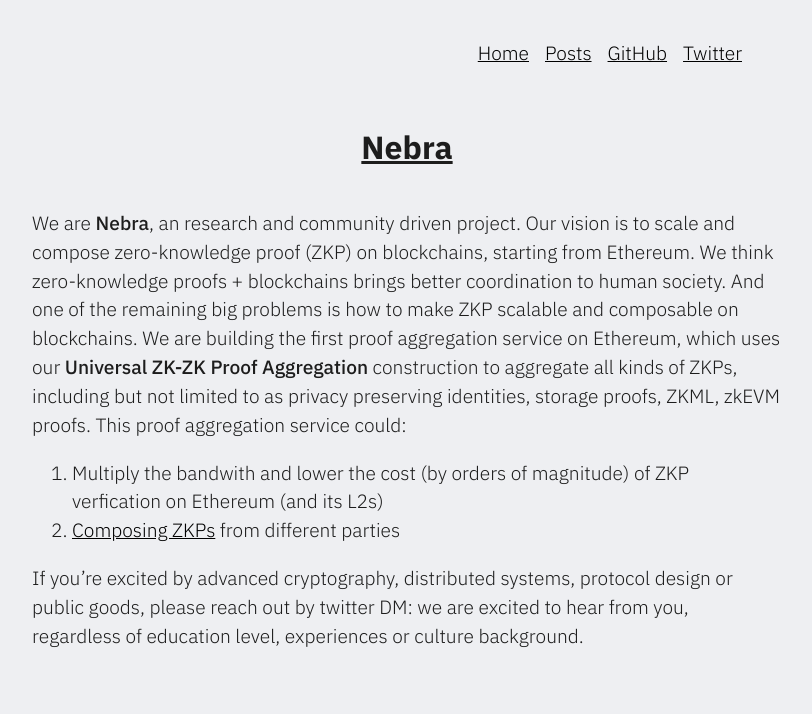
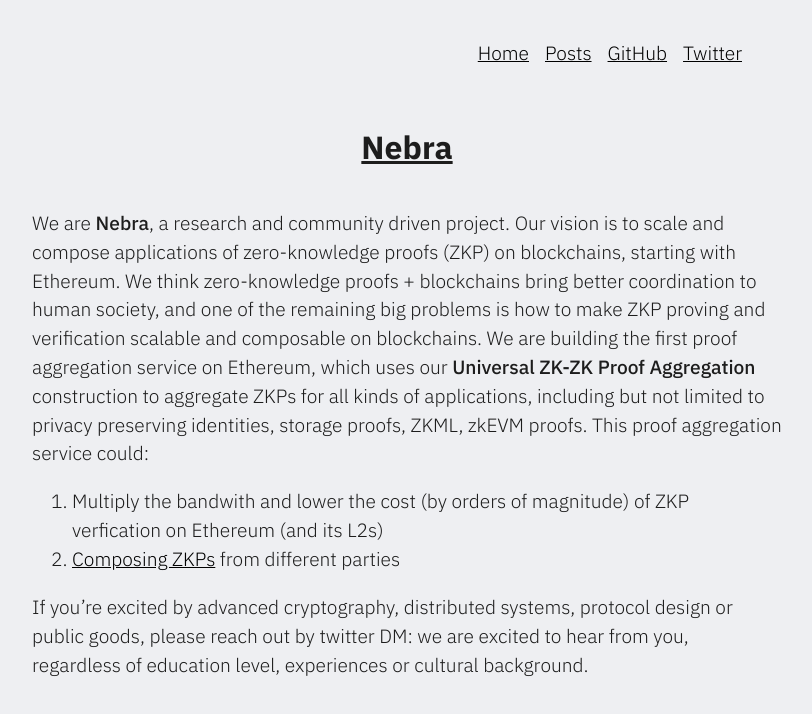
Before and after one commit to Manta-Network/zkShuffle-blog, a Next.js app: page / in a window 1280 px wide. Shown: the top 714 px of the page, without its empty margins (233-1045 px from the left). Built offline with nearby package versions, Linux system fonts and the light colour scheme.

Commit message:
Update page.js
Signed-off-by: Duncan Tebbs <dtebbs@users.noreply.github.com>

```diff
--- a/src/app/page.js
+++ b/src/app/page.js
@@ -10,16 +10,16 @@
         </h1>
         <div className="description">
           <p>
-            We are <strong>Nebra</strong>, an research
+            We are <strong>Nebra</strong>, a research
             and community driven project. Our vision is to scale and compose
-            zero-knowledge proof (ZKP) on blockchains, starting from Ethereum.
-            We think zero-knowledge proofs + blockchains brings better
-            coordination to human society. And one of the remaining
-            big problems is how to make ZKP scalable and composable on
+            applications of zero-knowledge proofs (ZKP) on blockchains, starting with Ethereum.
+            We think zero-knowledge proofs + blockchains bring better
+            coordination to human society, and one of the remaining
+            big problems is how to make ZKP proving and verification scalable and composable on
             blockchains. We are building the first proof aggregation service on
             Ethereum, which uses our{' '}
             <strong> Universal ZK-ZK Proof Aggregation</strong> construction to
-            aggregate all kinds of ZKPs, including but not limited to as privacy
+            aggregate ZKPs for all kinds of applications, including but not limited to privacy
             preserving identities, storage proofs, ZKML, zkEVM proofs. This
             proof aggregation service could:
             <ol>
@@ -33,7 +33,7 @@
             If you’re excited by advanced cryptography, distributed systems,
             protocol design or public goods, please reach out by twitter DM: we
             are excited to hear from you, regardless of education level, experiences
-            or culture background.
+            or cultural background.
           </p>
         </div>
       </div>
```
